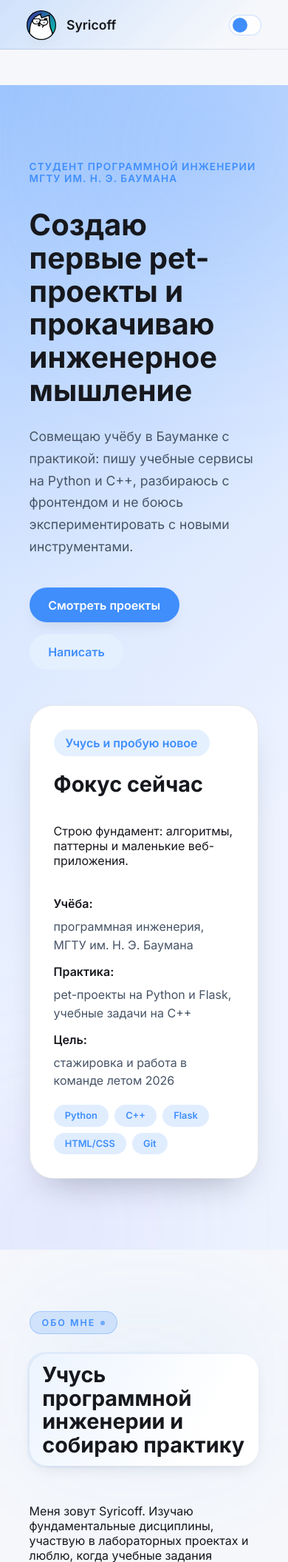
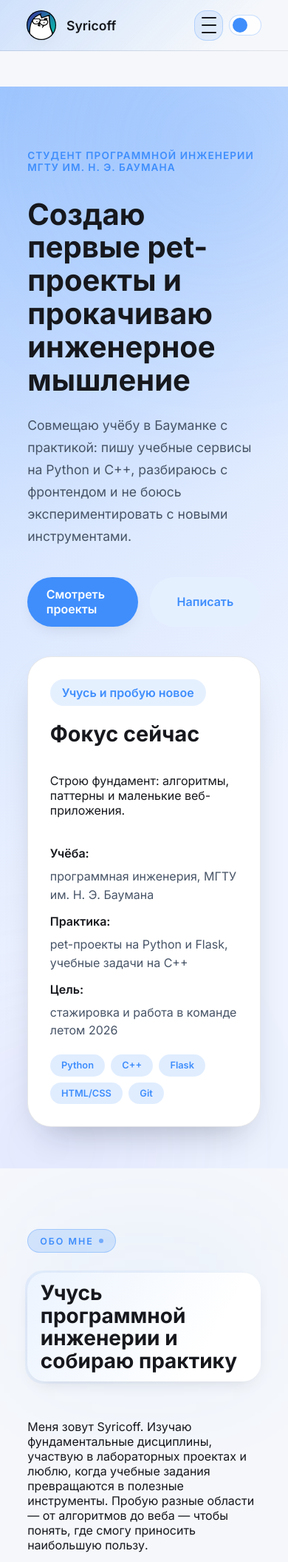
Before and after one commit to Syricoff/syricoff.github.io, a Flask app: page / in a window 390 px wide. Shown: the top 2111 px of the page at 74% size. Run offline with Flask 3, Linux system fonts and the light colour scheme.

Commit message:
Адаптивность попытка 1

```diff
--- a/static/css/style.css
+++ b/static/css/style.css
@@ -48,6 +48,22 @@ body {
     background: var(--bg);
     color: var(--fg);
     transition: background 0.3s ease, color 0.3s ease;
+}
+
+body.nav-open {
+    overflow: hidden;
+}
+
+.visually-hidden {
+    position: absolute;
+    width: 1px;
+    height: 1px;
+    padding: 0;
+    margin: -1px;
+    overflow: hidden;
+    clip: rect(0, 0, 0, 0);
+    white-space: nowrap;
+    border: 0;
 }
 
 a {
@@ -220,6 +236,48 @@ img {
     align-items: center;
     gap: 0.75rem;
     flex-shrink: 0;
+}
+
+.nav-toggle {
+    display: none;
+    border: 1px solid color-mix(in srgb, var(--accent) 26%, transparent);
+    background: color-mix(in srgb, var(--accent) 10%, transparent);
+    color: inherit;
+    border-radius: var(--radius-md);
+    padding: 0.55rem;
+    cursor: pointer;
+    transition: background 0.2s ease, border-color 0.2s ease;
+}
+
+.nav-toggle:hover,
+.nav-toggle:focus-visible {
+    background: color-mix(in srgb, var(--accent) 18%, transparent);
+    border-color: color-mix(in srgb, var(--accent) 38%, transparent);
+}
+
+.nav-toggle__line {
+    display: block;
+    width: 20px;
+    height: 2px;
+    background: currentColor;
+    border-radius: 999px;
+    transition: transform 0.25s ease, opacity 0.25s ease;
+}
+
+.nav-toggle__line+.nav-toggle__line {
+    margin-top: 4px;
+}
+
+.site-header--nav-open .nav-toggle__line:nth-of-type(1) {
+    transform: translateY(6px) rotate(45deg);
+}
+
+.site-header--nav-open .nav-toggle__line:nth-of-type(2) {
+    opacity: 0;
+}
+
+.site-header--nav-open .nav-toggle__line:nth-of-type(3) {
+    transform: translateY(-6px) rotate(-45deg);
 }
 
 .pill-link {
@@ -882,9 +940,40 @@ body.theme-dark .mode-toggle__icon {
     background: transparent;
 }
 
+@media (max-width: 1024px) {
+    .shell {
+        padding: 0 1.35rem;
+    }
+
+    .site-header__inner {
+        gap: 1.5rem;
+    }
+
+    .site-main {
+        gap: 5rem;
+        padding: 4rem 0 5rem;
+    }
+
+    .hero {
+        padding: 5rem 0 4.5rem;
+    }
+
+    .hero__grid {
+        gap: 3rem;
+    }
+
+    .hero__card {
+        padding: 1.85rem;
+    }
+
+    .projects__grid {
+        gap: 2rem;
+    }
+}
+
 @media (max-width: 768px) {
-    .primary-nav {
-        display: none;
+    .site-header {
+        overflow: visible;
     }
 
     .site-header__inner {
@@ -902,12 +991,42 @@ body.theme-dark .mode-toggle__icon {
         font-size: 1.05rem;
     }
 
+    .nav-toggle {
+        display: inline-flex;
+        flex-direction: column;
+        justify-content: center;
+        align-items: center;
+        gap: 4px;
+    }
+
+    .primary-nav {
+        position: absolute;
+        top: calc(100% + 0.75rem);
+        left: 0;
+        right: 0;
+        display: none;
+        flex-direction: column;
+        gap: 0.35rem;
+        padding: 1.25rem;
+        margin: 0;
+        background: color-mix(in srgb, var(--bg-elevated) 98%, transparent);
+        border: 1px solid var(--border);
+        border-radius: var(--radius-lg);
+        box-shadow: var(--shadow-lg);
+    }
+
+    .site-header--nav-open .primary-nav {
+        display: flex;
+    }
+
+    .nav-chip {
+        width: 100%;
+        justify-content: flex-start;
+        padding: 0.65rem 1rem;
+    }
+
     .site-header__actions {
         gap: 0.5rem;
-    }
-
-    .site-header__actions .pill-link:not(.pill-link--accent) {
-        display: none;
     }
 
     .site-main {
@@ -915,9 +1034,52 @@ body.theme-dark .mode-toggle__icon {
         padding: 3rem 0 4.5rem;
     }
 
+    .hero {
+        padding: 4.5rem 0 3.5rem;
+    }
+
+    .hero__grid {
+        grid-template-columns: 1fr;
+        gap: 2.5rem;
+    }
+
+    .hero__card {
+        order: -1;
+    }
+
+    .hero__cta {
+        width: 100%;
+    }
+
+    .hero__cta .button {
+        flex: 1;
+        min-width: 0;
+        justify-content: center;
+    }
+
+    .about__grid,
+    .contact__grid {
+        grid-template-columns: 1fr;
+    }
+
+    .about__panel,
+    .contact__card,
+    .project-card {
+        padding: 1.75rem;
+    }
+
+    .about__panel {
+        align-self: stretch;
+    }
+
     .section-title {
         padding: 0.75rem 1.1rem;
-        font-size: clamp(1.8rem, 5.4vw, 2.3rem);
+        font-size: clamp(1.75rem, 6vw, 2.25rem);
+    }
+
+    .projects__grid {
+        gap: 1.75rem;
+        grid-template-columns: repeat(auto-fit, minmax(240px, 1fr));
     }
 
     .project-article {
--- a/templates/base.html
+++ b/templates/base.html
@@ -31,7 +31,7 @@
           <span class="brand__subtitle">Software engineering student</span>
         </span>
       </a>
-      <nav class="primary-nav site-header__nav">
+      <nav class="primary-nav site-header__nav" id="primary-nav">
         {% set is_home = request.endpoint == 'index' %}
         {% for item in site_meta.nav %}
           {% set target = url_for('index') + item.href %}
@@ -40,6 +40,12 @@
         {% endfor %}
       </nav>
       <div class="site-header__actions">
+        <button class="nav-toggle" type="button" aria-label="Переключить меню" aria-expanded="false" aria-controls="primary-nav">
+          <span class="nav-toggle__line" aria-hidden="true"></span>
+          <span class="nav-toggle__line" aria-hidden="true"></span>
+          <span class="nav-toggle__line" aria-hidden="true"></span>
+          <span class="visually-hidden">Меню</span>
+        </button>
         <button class="mode-toggle" type="button" aria-label="Переключить тему">
           <span class="mode-toggle__icon" aria-hidden="true"></span>
         </button>
```
Also changed, not shown: static/js/main.js (+63 -1 lines).
